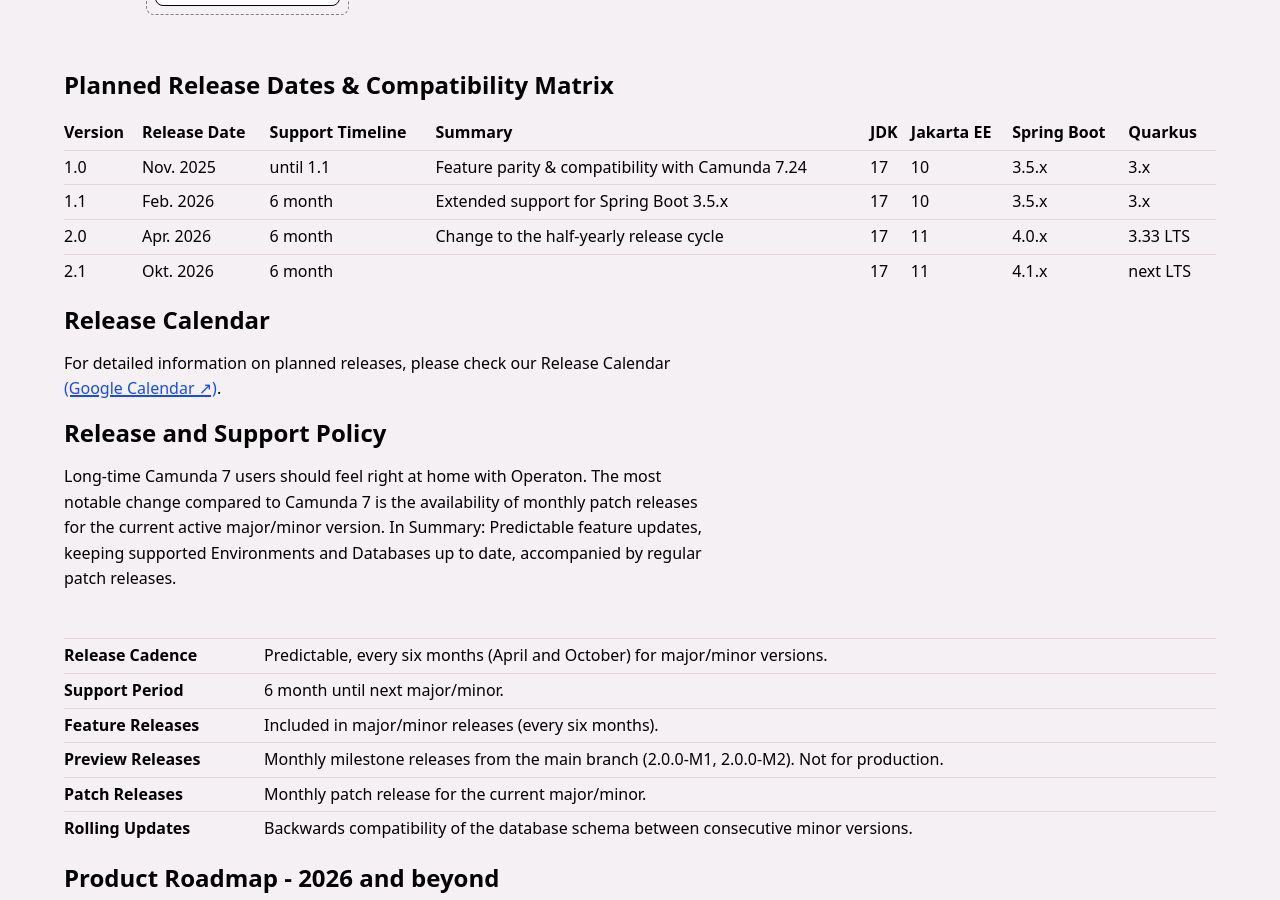
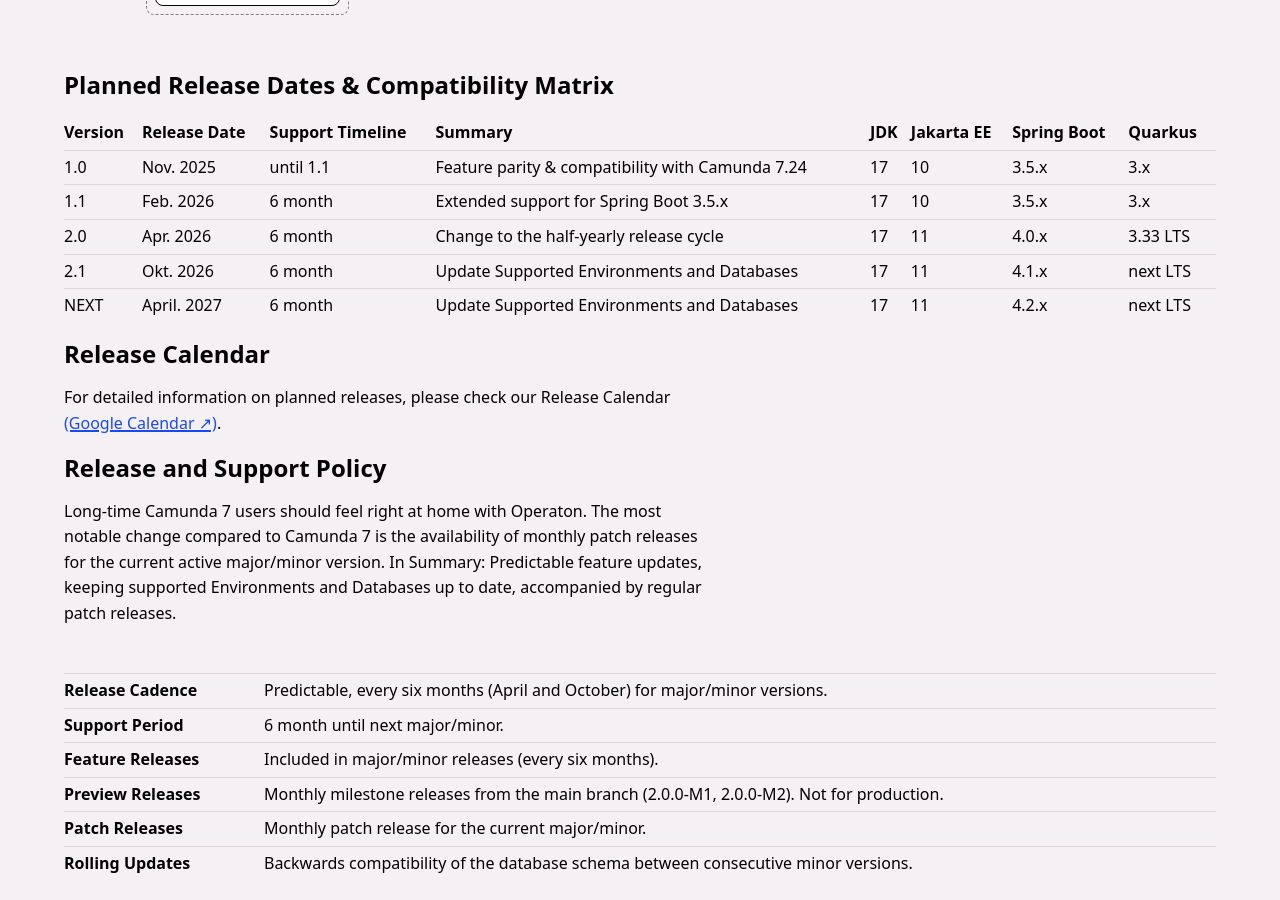
Before and after one commit to operaton/operaton.org, a Jekyll site: the page built from roadmap.md, in a window 1280 px wide and 900 px high, scrolled down 787 px. Built offline with Jekyll 4.4.1, drawn with Linux system fonts in a browser that asks for light colours.

Commit message:
Refine compatibility matrix in `roadmap.md` and add upcoming `NEXT` release details.

```diff
--- a/roadmap.md
+++ b/roadmap.md
@@ -46,12 +46,13 @@
 
 ### Planned Release Dates & Compatibility Matrix
 
-| Version | Release Date | Support Timeline | Summary                                       | JDK | Jakarta EE | Spring Boot | Quarkus  |
-| :--- | :--- | :--- |:-------------------------------------------------|:---|:-----------| :--- |:---------|
-| 1.0 | Nov. 2025 | until 1.1 | Feature parity & compatibility with Camunda 7.24 | 17  | 10         | 3.5.x | 3.x      |
-| 1.1 | Feb. 2026 | 6 month | Extended support for Spring Boot 3.5.x           | 17  | 10         | 3.5.x | 3.x      |
-| 2.0 | Apr. 2026 | 6 month | Change to the half-yearly release cycle          | 17  | 11         | 4.0.x | 3.33 LTS |
-| 2.1 | Okt. 2026 | 6 month |                                                  | 17  | 11         | 4.1.x | next LTS |
+| Version | Release Date | Support Timeline | Summary                                          | JDK | Jakarta EE | Spring Boot | Quarkus  |
+|:--------|:-------------| :--- |:-------------------------------------------------|:----|:-----------|:------------|:---------|
+| 1.0     | Nov. 2025    | until 1.1 | Feature parity & compatibility with Camunda 7.24 | 17  | 10         | 3.5.x       | 3.x      |
+| 1.1     | Feb. 2026    | 6 month | Extended support for Spring Boot 3.5.x           | 17  | 10         | 3.5.x       | 3.x      |
+| 2.0     | Apr. 2026    | 6 month | Change to the half-yearly release cycle          | 17  | 11         | 4.0.x       | 3.33 LTS |
+| 2.1     | Okt. 2026    | 6 month | Update Supported Environments and Databases      | 17  | 11         | 4.1.x       | next LTS |
+| NEXT    | April. 2027  | 6 month | Update Supported Environments and Databases      | 17  | 11         | 4.2.x       | next LTS |
 
 ### Release Calendar
 
```
